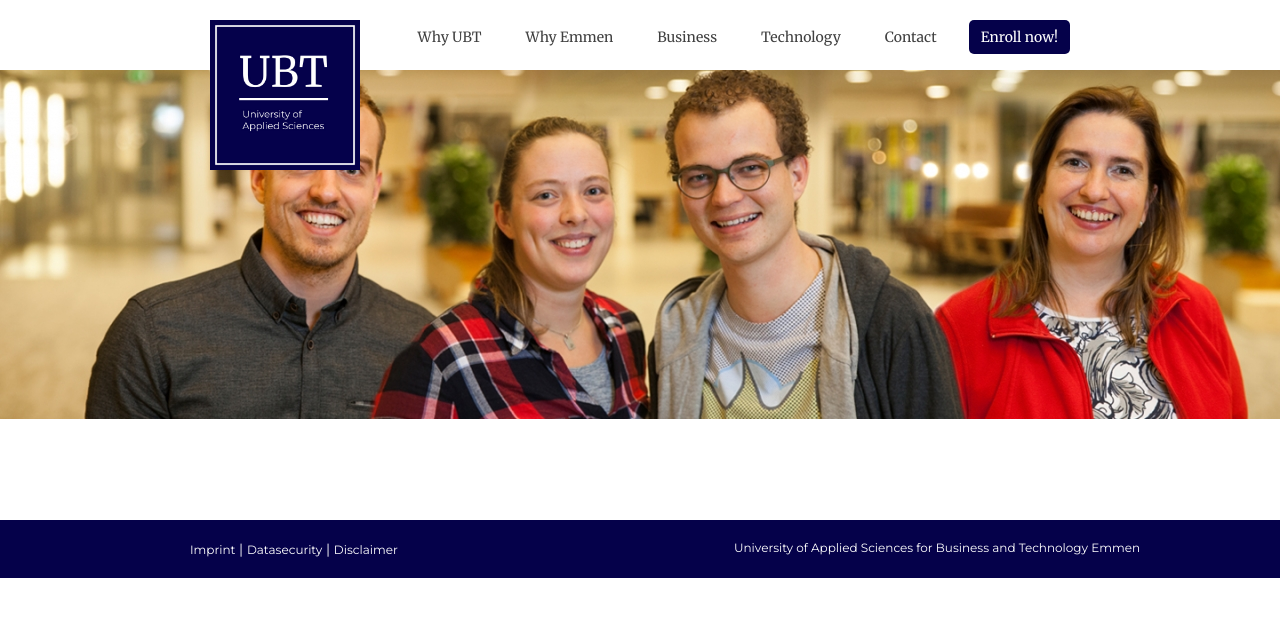
After one commit to lukas-kirchhoff/Professional-Website, a PHP site: page /php/thanks.php in a window 1280 px wide. The commit adds this page. Shown: the top 617 px of the page. Run offline with PHP 8.4, Linux system fonts and the light colour scheme.

```diff
--- a/css/main.css
+++ b/css/main.css
@@ -6,7 +6,7 @@
 
 body {
     color: #404040;
-    font-family: 'Montserrat', serif;
+    font-family: 'Montserrat', sans-serif;
     font-size: 14px;
 }
 
@@ -92,6 +92,10 @@ a {
     padding: 8px 12px;
 }
 
+.navbar__link:hover {
+    border-bottom: 1px solid #404040;
+}
+
 .navbar__link--enroll {
     background-color: #05014A;
     color: #fff;
@@ -102,6 +106,7 @@ a {
 
 .navbar__link--enroll .navbar__link--a {
     color: #ffffff;
+    padding-bottom: 5px;
 }
 
 /* Main Content */
@@ -301,6 +306,8 @@ a {
     background-color: #E0E0E0;
     resize: none;
     margin-bottom: 15px;
+    font-size: 12px;
+    font-family: 'Montserrat', serif;
 }
 
 ::placeholder {
@@ -340,3 +347,12 @@ select {
     margin-top: 0px;
     width: 100%;
 }
+
+/* Thanks Page */
+.thanks__content {
+    margin-top: 50px;
+}
+
+.thanks__headline {
+    margin-bottom: 12px;
+}
--- /dev/null
+++ b/php/thanks.php
@@ -0,0 +1,69 @@
+<!DOCTYPE html>
+<html>
+
+<head>
+    <meta charset="utf-8">
+    <meta http-equiv="X-UA-Compatible" content="IE=edge">
+    <title>Thank you</title>
+    <meta name="description" content="Professional Website">
+    <link rel="stylesheet" type="text/css" href="../css/fonts.css" />
+    <link rel="stylesheet" type="text/css" href="../css/main.css">
+    <link href="https://fonts.googleapis.com/css?family=Merriweather|Montserrat" rel="stylesheet">
+</head>
+
+<body>
+    <header id="header">
+        <div class="logo__wrapper">
+            <a href="../index.html">
+                <img src="../img/logo.jpg" alt="Logo" />
+            </a>
+        </div>
+        <!-- NAVBAR -->
+        <div class="navbar">
+            <ul>
+                <li class="navbar__link"><a class="navbar__link--a" href="../html/whyUBT.html">Why UBT</a></li>
+                <li class="navbar__link"><a class="navbar__link--a" href="../html/WhyEmmenWhyNetherlands.html">Why Emmen</a></li>
+                <li class="navbar__link"><a class="navbar__link--a" href="../html/business.html">Business</a></li>
+                <li class="navbar__link"><a class="navbar__link--a" href="../html/technology.html">Technology</a></li>
+                <li class="navbar__link"><a class="navbar__link--a" href="../html/contact.html">Contact</a></li>
+                <li class="navbar__link--enroll"><a class="navbar__link--a" href="../html/enroll-now.html">Enroll now!</a></li>
+            </ul>
+        </div>
+    </header>
+
+    <!-- REPLACE THE IMAGE PATH -->
+    <div class="title-image">
+        <img src="../img/header-alumni.jpg" alt="Header Image">
+    </div>
+
+    <!-- Content -->
+    <div class="content__wrapper">
+        <div class="thanks__content">
+        <?php
+        if (isset($_POST['submit']))
+        {
+                $name = $_POST['name'];
+                $interest = $_POST['interest'];
+                $email = $_POST['email'];
+
+            echo "<h1 class='thanks__headline'>Thank you for your interest in " . $interest . "</h1>";
+            echo "<p>Dear " . $name . " we will send you some more information to " . $email . " as soon as possible</p>";
+            echo "<p>As long as you are waiting you can click this link to see more about " . $interest . "</p>";
+            echo "<a class='main__button' href='../html/" . $interest . ".html'>more Information</a>";
+        } ?>
+    </div>
+    </div>
+
+    <footer id="footer">
+        <div class="footer__wrapper">
+            <div class="footer__left">
+                <a href="#">Imprint</a>&nbsp;|&nbsp;<a href="#">Datasecurity</a>&nbsp;|&nbsp;<a href="#">Disclaimer</a>
+            </div>
+            <div class="footer__right">
+                <p>University of Applied Sciences for Business and Technology Emmen</p>
+            </div>
+        </div>
+    </footer>
+</body>
+
+</html>
```
Also changed, not shown: index.html (+12 -11 lines).
